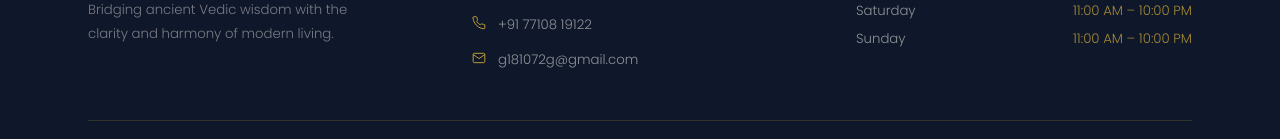
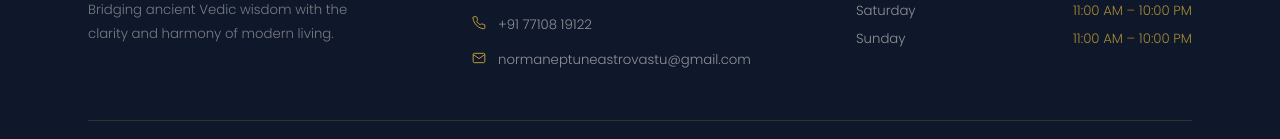
Before and after one commit to ramanipranay-design-cloud/NNAstroVastu, a React (Vite) app: page / in a window 1280 px wide. Shown: the part 3883-4022 px from the top of the page. Built offline with nearby package versions, Linux system fonts and the light colour scheme; a web font is replaced by a local one.

Commit message:
Commit-EmailChange

```diff
--- a/src/app/components/FooterSection.tsx
+++ b/src/app/components/FooterSection.tsx
@@ -72,7 +72,7 @@ export function FooterSection() {
               {[
                 { icon: <LocationIcon />, text: " Shop No. 06, Sharda Palace CHS, Sector-10,\n New Panvel (East), Navi Mumbai - 410206" },
                 { icon: <PhoneIcon />, text: "+91 77108 19122" },
-                { icon: <MailIcon />, text: "g181072g@gmail.com" },
+                { icon: <MailIcon />, text: "normaneptuneastrovastu@gmail.com" },
               ].map((item, i) => (
                 <li key={i} className="flex items-start gap-3">
                   <span style={{ color: "#D4AF37", marginTop: "2px", flexShrink: 0 }}>{item.icon}</span>
```
